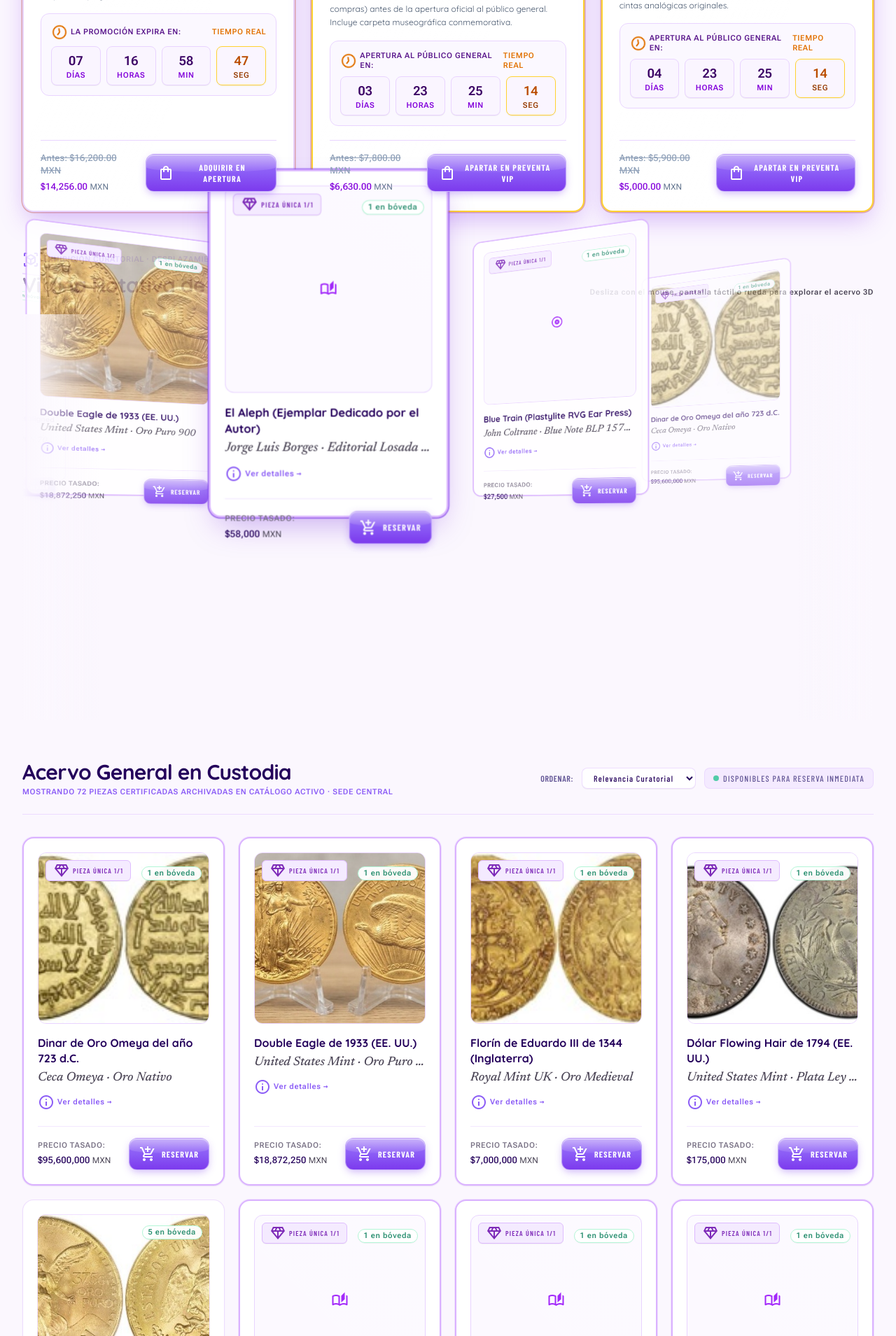
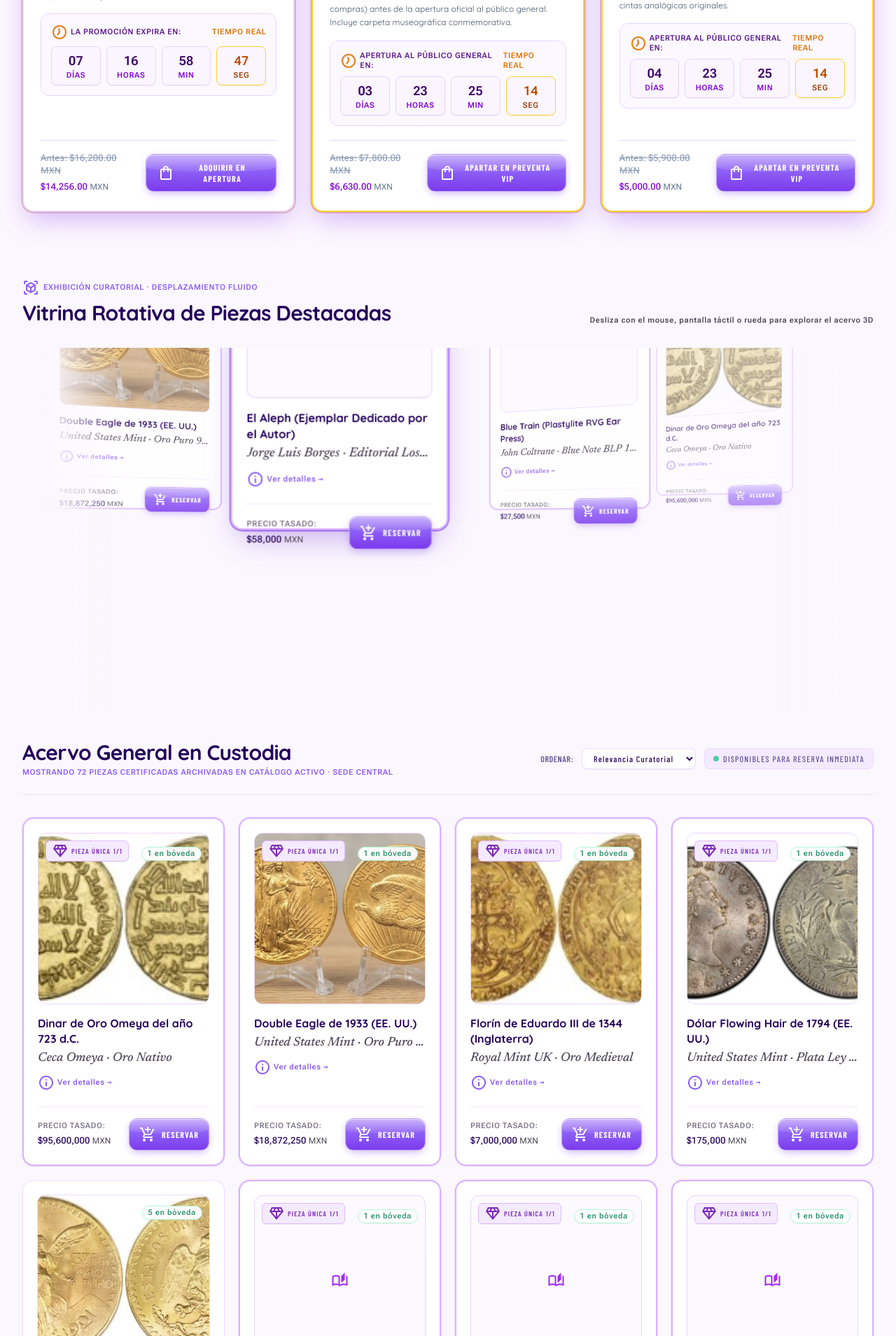
Before and after one commit to QuijadaEvelyn/Sistema-de-gesti-n-de-tienda-e-inventario, a Laravel app: page / in a window 1280 px wide. Shown: the part 1185-3094 px from the top of the page at 70% size. Run offline with Laravel 12, Linux system fonts and the light colour scheme; the visitor is signed in with stand-in values (Sample User, id 1); data comes from the database, SQL or seed files in the repository; data that the repository does not hold is empty; style sheets or scripts are compiled from the project's sources.

Commit message:
Corregir encimado de carrusel 3D, corte de insignias y circularidad de discos

```diff
--- a/resources/css/app.css
+++ b/resources/css/app.css
@@ -736,15 +736,14 @@
 .coverflow-stage {
     position: relative;
     width: 100%;
-    min-height: 560px;
-    height: 580px;
-    padding-top: 2.5rem;
-    padding-bottom: 2.5rem;
+    min-height: 460px;
+    height: 520px;
+    padding-top: 1rem;
+    padding-bottom: 1rem;
     display: flex;
     align-items: center;
     justify-content: center;
-    overflow-x: clip;
-    overflow-y: visible;
+    overflow: hidden;
     perspective: 1200px;
     perspective-origin: 50% 50%;
     transform-style: preserve-3d;
@@ -791,8 +790,8 @@
     top: 50%;
     left: 50%;
     transform: translate(-50%, -50%);
-    width: 330px;
-    height: 480px;
+    width: 300px;
+    height: 460px;
     transform-style: preserve-3d;
     opacity: 1; /* Visibles siempre por defecto antes y después de JS */
     overflow: visible;
@@ -801,13 +800,13 @@
 @media (max-width: 639px) {
     #vitrina-coverflow-carousel,
     .coverflow-stage {
-        min-height: 540px;
-        height: 550px;
+        min-height: 420px;
+        height: 440px;
     }
 
     .coverflow-slot-anchor {
-        width: 285px;
-        height: 460px;
+        width: 250px;
+        height: 400px;
     }
 }
 
@@ -888,7 +887,8 @@
     position: absolute;
     inset: 0;
     margin: auto;
-    border-radius: 50%;
+    border-radius: 50% !important;
+    overflow: hidden !important;
     aspect-ratio: 1 / 1;
     transform-style: preserve-3d;
     transition: transform 0.65s cubic-bezier(0.22, 1, 0.36, 1), opacity 0.55s ease;
@@ -899,7 +899,8 @@
     position: relative;
     width: 100%;
     height: 100%;
-    border-radius: 50%;
+    border-radius: 50% !important;
+    overflow: hidden !important;
     aspect-ratio: 1 / 1;
     transform-style: preserve-3d;
     transition: transform 0.18s ease-out;
@@ -910,7 +911,8 @@
     position: relative;
     width: 100%;
     height: 100%;
-    border-radius: 50%;
+    border-radius: 50% !important;
+    overflow: hidden !important;
     aspect-ratio: 1 / 1;
     transform-style: preserve-3d;
     transition: transform 0.8s cubic-bezier(0.22, 1, 0.36, 1);
@@ -927,6 +929,7 @@
     height: 100%;
     aspect-ratio: 1 / 1;
     border-radius: 50% !important;
+    overflow: hidden !important;
     clip-path: circle(50% at 50% 50%) !important;
     -webkit-clip-path: circle(50% at 50% 50%) !important;
     backface-visibility: hidden;
--- a/resources/views/components/public/product-card.blade.php
+++ b/resources/views/components/public/product-card.blade.php
@@ -121,9 +121,10 @@
             <div class="absolute top-2.5 inset-x-2.5 flex items-center justify-between gap-1.5 sm:gap-2 z-10 pointer-events-none">
                 <div>
                     @if ($esPiezaUnica)
-                        <span class="inline-flex items-center gap-1 bg-purple-100 dark:bg-purple-600 text-purple-800 dark:text-white border border-purple-300 dark:border-purple-400/60 text-[9px] sm:text-[10px] font-label-sm font-bold uppercase px-1.5 sm:px-2.5 py-0.5 rounded-md shadow-2xs dark:shadow-sm">
+                        <span class="inline-flex items-center gap-1 bg-purple-100 dark:bg-purple-600 text-purple-800 dark:text-white border border-purple-300 dark:border-purple-400/60 text-[9px] sm:text-[10px] font-label-sm font-bold uppercase px-1.5 sm:px-2 py-0.5 rounded-md shadow-2xs dark:shadow-sm">
                             <span class="material-symbols-outlined text-[11px] sm:text-[12px]">diamond</span>
-                            <span class="whitespace-nowrap">PIEZA ÚNICA 1/1</span>
+                            <span class="hidden sm:inline">PIEZA ÚNICA</span>
+                            <span>1/1</span>
                             <span class="sr-only">Pieza Única · Edición Coleccionable {{ $piezaUnica?->numero_serie }}</span>
                         </span>
                     @endif
--- a/resources/views/public/index.blade.php
+++ b/resources/views/public/index.blade.php
@@ -233,8 +233,8 @@
     @endif
 
     <!-- Vitrina Curatorial: Carrusel 3D Coverflow Interactivo Puro -->
-    <section class="mb-14 relative" aria-label="Vitrina Rotativa 3D de Piezas Destacadas">
-        <div class="flex flex-col sm:flex-row sm:items-end sm:justify-between gap-2 mb-6">
+    <section class="relative block w-full py-10 mt-8 clear-both" aria-label="Vitrina Rotativa 3D de Piezas Destacadas">
+        <div class="flex flex-col sm:flex-row sm:items-end sm:justify-between gap-2 mb-8 relative z-20">
             <div>
                 <span class="inline-flex items-center gap-1.5 text-[11px] font-label-code uppercase tracking-widest text-primary dark:text-purple-300">
                     <span class="material-symbols-outlined text-[15px]">view_in_ar</span>
@@ -250,15 +250,15 @@
         </div>
 
         <!-- Escenario 3D Coverflow Puro: Sin flechas, sin botones, sin barras, sin marco exterior -->
-        <div class="relative left-1/2 -translate-x-1/2 w-screen max-w-[1440px] px-4 sm:px-6 lg:px-8 overflow-x-clip overflow-y-visible">
+        <div class="relative w-full max-w-[1440px] mx-auto px-4 sm:px-6 lg:px-8">
             <div
                 id="vitrina-coverflow-carousel"
                 tabindex="0"
                 role="region"
                 aria-roledescription="carousel"
                 aria-label="Vitrina Rotativa 3D de Piezas Destacadas"
-                class="coverflow-stage relative w-full min-h-[560px] h-[580px] py-10 flex items-center justify-center overflow-x-clip overflow-y-visible select-none focus:outline-none"
-                style="min-height: 560px; height: 580px; perspective: 1200px; transform-style: preserve-3d;"
+                class="coverflow-stage relative w-full h-[460px] sm:h-[520px] min-h-[460px] flex items-center justify-center overflow-hidden select-none focus:outline-none"
+                style="min-height: 460px; height: 520px; perspective: 1200px; transform-style: preserve-3d;"
             >
                 <!-- Degradado sutil en los bordes izquierdo y derecho -->
                 <div class="absolute left-0 top-0 bottom-0 w-16 sm:w-28 bg-gradient-to-r from-background dark:from-[#0d0714] to-transparent z-40 pointer-events-none"></div>
@@ -302,7 +302,7 @@
                             };
                         @endphp
                     <div
-                        class="coverflow-slot-anchor absolute top-1/2 left-1/2 -translate-x-1/2 -translate-y-1/2 w-[240px] sm:w-[290px] md:w-[310px] h-[480px] sm:h-[510px] md:h-[540px]"
+                        class="coverflow-slot-anchor absolute top-1/2 left-1/2 -translate-x-1/2 -translate-y-1/2 w-[240px] sm:w-[280px] md:w-[300px] h-[400px] sm:h-[440px] md:h-[460px]"
                         style="transform-style: preserve-3d; z-index: {{ $initZIndex }};"
                         data-slide-index="{{ $initIdx }}"
                     >
@@ -489,7 +489,7 @@
 
                     <!-- Fallback 1: Vinilo (Tarjeta Central Activa) -->
                     <div
-                        class="coverflow-slot-anchor absolute top-1/2 left-1/2 -translate-x-1/2 -translate-y-1/2 w-[240px] sm:w-[290px] md:w-[310px] h-[480px] sm:h-[510px] md:h-[540px]"
+                        class="coverflow-slot-anchor absolute top-1/2 left-1/2 -translate-x-1/2 -translate-y-1/2 w-[240px] sm:w-[280px] md:w-[300px] h-[400px] sm:h-[440px] md:h-[460px]"
                         style="transform-style: preserve-3d; z-index: 30;"
                         data-slide-index="0"
                     >
@@ -507,9 +507,10 @@
                                         <div onclick="abrirModalDetalleProducto(this)" class="w-full aspect-square rounded-xl bg-surface-container-low dark:bg-[#140d20] border border-purple-200/60 dark:border-purple-500/30 flex items-center justify-center relative overflow-hidden mb-2.5 sm:mb-4 cursor-pointer group-hover:shadow-inner">
                                             <div class="absolute inset-0 bg-gradient-to-tr from-transparent via-white/10 to-white/20 dark:via-white/5 dark:to-white/10 pointer-events-none rounded-xl z-20"></div>
                                             <div class="absolute top-2.5 inset-x-2.5 flex items-center justify-between gap-1.5 z-10 pointer-events-none">
-                                                <span class="inline-flex items-center gap-1 bg-purple-100 dark:bg-purple-600 text-purple-800 dark:text-white border border-purple-300 dark:border-purple-400/60 text-[9px] sm:text-[10px] font-label-sm font-bold uppercase px-2 sm:px-2.5 py-0.5 rounded-md shadow-2xs dark:shadow-sm">
+                                                <span class="inline-flex items-center gap-1 bg-purple-100 dark:bg-purple-600 text-purple-800 dark:text-white border border-purple-300 dark:border-purple-400/60 text-[9px] sm:text-[10px] font-label-sm font-bold uppercase px-1.5 sm:px-2 py-0.5 rounded-md shadow-2xs dark:shadow-sm">
                                                     <span class="material-symbols-outlined text-[11px] sm:text-[12px]">diamond</span>
-                                                    <span>PIEZA ÚNICA 1/1</span>
+                                                    <span class="hidden sm:inline">PIEZA ÚNICA</span>
+                                                    <span>1/1</span>
                                                 </span>
                                                 <span class="inline-flex items-center bg-white/95 dark:bg-[#1b132a]/95 text-emerald-700 dark:text-emerald-300 border border-emerald-200 dark:border-emerald-500/30 text-[9px] sm:text-[10px] font-label-code font-semibold px-2 py-0.5 rounded-full shadow-2xs">1 en bóveda</span>
                                             </div>
@@ -541,7 +542,7 @@
 
                     <!-- Fallback 2: Libro (Lateral Derecha) -->
                     <div
-                        class="coverflow-slot-anchor absolute top-1/2 left-1/2 -translate-x-1/2 -translate-y-1/2 w-[240px] sm:w-[290px] md:w-[310px] h-[480px] sm:h-[510px] md:h-[540px]"
+                        class="coverflow-slot-anchor absolute top-1/2 left-1/2 -translate-x-1/2 -translate-y-1/2 w-[240px] sm:w-[280px] md:w-[300px] h-[400px] sm:h-[440px] md:h-[460px]"
                         style="transform-style: preserve-3d; z-index: 20;"
                         data-slide-index="1"
                     >
@@ -559,9 +560,10 @@
                                         <div onclick="abrirModalDetalleProducto(this)" class="w-full aspect-square rounded-xl bg-surface-container-low dark:bg-[#140d20] border border-purple-200/60 dark:border-purple-500/30 flex items-center justify-center relative overflow-hidden mb-2.5 sm:mb-4 cursor-pointer group-hover:shadow-inner">
                                             <div class="absolute inset-0 bg-gradient-to-tr from-transparent via-white/10 to-white/20 dark:via-white/5 dark:to-white/10 pointer-events-none rounded-xl z-20"></div>
                                             <div class="absolute top-2.5 inset-x-2.5 flex items-center justify-between gap-1.5 z-10 pointer-events-none">
-                                                <span class="inline-flex items-center gap-1 bg-purple-100 dark:bg-purple-600 text-purple-800 dark:text-white border border-purple-300 dark:border-purple-400/60 text-[9px] sm:text-[10px] font-label-sm font-bold uppercase px-2 sm:px-2.5 py-0.5 rounded-md shadow-2xs dark:shadow-sm">
+                                                <span class="inline-flex items-center gap-1 bg-purple-100 dark:bg-purple-600 text-purple-800 dark:text-white border border-purple-300 dark:border-purple-400/60 text-[9px] sm:text-[10px] font-label-sm font-bold uppercase px-1.5 sm:px-2 py-0.5 rounded-md shadow-2xs dark:shadow-sm">
                                                     <span class="material-symbols-outlined text-[11px] sm:text-[12px]">diamond</span>
-                                                    <span>PIEZA ÚNICA 1/1</span>
+                                                    <span class="hidden sm:inline">PIEZA ÚNICA</span>
+                                                    <span>1/1</span>
                                                 </span>
                                                 <span class="inline-flex items-center bg-white/95 dark:bg-[#1b132a]/95 text-emerald-700 dark:text-emerald-300 border border-emerald-200 dark:border-emerald-500/30 text-[9px] sm:text-[10px] font-label-code font-semibold px-2 py-0.5 rounded-full shadow-2xs">1 en bóveda</span>
                                             </div>
@@ -593,7 +595,7 @@
 
                     <!-- Fallback 3: Memorabilia 1 (Segunda Derecha) -->
                     <div
-                        class="coverflow-slot-anchor absolute top-1/2 left-1/2 -translate-x-1/2 -translate-y-1/2 w-[240px] sm:w-[290px] md:w-[310px] h-[480px] sm:h-[510px] md:h-[540px]"
+                        class="coverflow-slot-anchor absolute top-1/2 left-1/2 -translate-x-1/2 -translate-y-1/2 w-[240px] sm:w-[280px] md:w-[300px] h-[400px] sm:h-[440px] md:h-[460px]"
                         style="transform-style: preserve-3d; z-index: 10;"
                         data-slide-index="2"
                     >
@@ -611,9 +613,10 @@
                                         <div onclick="abrirModalDetalleProducto(this)" class="w-full aspect-square rounded-xl bg-surface-container-low dark:bg-[#140d20] border border-purple-200/60 dark:border-purple-500/30 flex items-center justify-center relative overflow-hidden mb-2.5 sm:mb-4 cursor-pointer group-hover:shadow-inner">
                                             <div class="absolute inset-0 bg-gradient-to-tr from-transparent via-white/10 to-white/20 dark:via-white/5 dark:to-white/10 pointer-events-none rounded-xl z-20"></div>
                                             <div class="absolute top-2.5 inset-x-2.5 flex items-center justify-between gap-1.5 z-10 pointer-events-none">
-                                                <span class="inline-flex items-center gap-1 bg-purple-100 dark:bg-purple-600 text-purple-800 dark:text-white border border-purple-300 dark:border-purple-400/60 text-[9px] sm:text-[10px] font-label-sm font-bold uppercase px-2 sm:px-2.5 py-0.5 rounded-md shadow-2xs dark:shadow-sm">
+                                                <span class="inline-flex items-center gap-1 bg-purple-100 dark:bg-purple-600 text-purple-800 dark:text-white border border-purple-300 dark:border-purple-400/60 text-[9px] sm:text-[10px] font-label-sm font-bold uppercase px-1.5 sm:px-2 py-0.5 rounded-md shadow-2xs dark:shadow-sm">
                                                     <span class="material-symbols-outlined text-[11px] sm:text-[12px]">diamond</span>
-                                                    <span>PIEZA ÚNICA 1/1</span>
+                                                    <span class="hidden sm:inline">PIEZA ÚNICA</span>
+                                                    <span>1/1</span>
                                                 </span>
                                                 <span class="inline-flex items-center bg-white/95 dark:bg-[#1b132a]/95 text-emerald-700 dark:text-emerald-300 border border-emerald-200 dark:border-emerald-500/30 text-[9px] sm:text-[10px] font-label-code font-semibold px-2 py-0.5 rounded-full shadow-2xs">1 en bóveda</span>
                                             </div>
@@ -645,7 +648,7 @@
 
                     <!-- Fallback 4: Disco 2 (Posterior Oculto) -->
                     <div
-                        class="coverflow-slot-anchor absolute top-1/2 left-1/2 -translate-x-1/2 -translate-y-1/2 w-[240px] sm:w-[290px] md:w-[310px] h-[480px] sm:h-[510px] md:h-[540px]"
+                        class="coverflow-slot-anchor absolute top-1/2 left-1/2 -translate-x-1/2 -translate-y-1/2 w-[240px] sm:w-[280px] md:w-[300px] h-[400px] sm:h-[440px] md:h-[460px]"
                         style="transform-style: preserve-3d; z-index: 1;"
                         data-slide-index="3"
                     >
@@ -663,9 +666,10 @@
                                         <div onclick="abrirModalDetalleProducto(this)" class="w-full aspect-square rounded-xl bg-surface-container-low dark:bg-[#140d20] border border-purple-200/60 dark:border-purple-500/30 flex items-center justify-center relative overflow-hidden mb-2.5 sm:mb-4 cursor-pointer group-hover:shadow-inner">
                                             <div class="absolute inset-0 bg-gradient-to-tr from-transparent via-white/10 to-white/20 dark:via-white/5 dark:to-white/10 pointer-events-none rounded-xl z-20"></div>
                                             <div class="absolute top-2.5 inset-x-2.5 flex items-center justify-between gap-1.5 z-10 pointer-events-none">
-                                                <span class="inline-flex items-center gap-1 bg-purple-100 dark:bg-purple-600 text-purple-800 dark:text-white border border-purple-300 dark:border-purple-400/60 text-[9px] sm:text-[10px] font-label-sm font-bold uppercase px-2 sm:px-2.5 py-0.5 rounded-md shadow-2xs dark:shadow-sm">
+                                                <span class="inline-flex items-center gap-1 bg-purple-100 dark:bg-purple-600 text-purple-800 dark:text-white border border-purple-300 dark:border-purple-400/60 text-[9px] sm:text-[10px] font-label-sm font-bold uppercase px-1.5 sm:px-2 py-0.5 rounded-md shadow-2xs dark:shadow-sm">
                                                     <span class="material-symbols-outlined text-[11px] sm:text-[12px]">diamond</span>
-                                                    <span>PIEZA ÚNICA 1/1</span>
+                                                    <span class="hidden sm:inline">PIEZA ÚNICA</span>
+                                                    <span>1/1</span>
                                                 </span>
                                                 <span class="inline-flex items-center bg-white/95 dark:bg-[#1b132a]/95 text-emerald-700 dark:text-emerald-300 border border-emerald-200 dark:border-emerald-500/30 text-[9px] sm:text-[10px] font-label-code font-semibold px-2 py-0.5 rounded-full shadow-2xs">1 en bóveda</span>
                                             </div>
@@ -697,7 +701,7 @@
 
                     <!-- Fallback 5: Libro 2 (Segunda Izquierda) -->
                     <div
-                        class="coverflow-slot-anchor absolute top-1/2 left-1/2 -translate-x-1/2 -translate-y-1/2 w-[240px] sm:w-[290px] md:w-[310px] h-[480px] sm:h-[510px] md:h-[540px]"
+                        class="coverflow-slot-anchor absolute top-1/2 left-1/2 -translate-x-1/2 -translate-y-1/2 w-[240px] sm:w-[280px] md:w-[300px] h-[400px] sm:h-[440px] md:h-[460px]"
                         style="transform-style: preserve-3d; z-index: 10;"
                         data-slide-index="4"
                     >
@@ -715,9 +719,10 @@
                                         <div onclick="abrirModalDetalleProducto(this)" class="w-full aspect-square rounded-xl bg-surface-container-low dark:bg-[#140d20] border border-purple-200/60 dark:border-purple-500/30 flex items-center justify-center relative overflow-hidden mb-2.5 sm:mb-4 cursor-pointer group-hover:shadow-inner">
                                             <div class="absolute inset-0 bg-gradient-to-tr from-transparent via-white/10 to-white/20 dark:via-white/5 dark:to-white/10 pointer-events-none rounded-xl z-20"></div>
                                             <div class="absolute top-2.5 inset-x-2.5 flex items-center justify-between gap-1.5 z-10 pointer-events-none">
-                                                <span class="inline-flex items-center gap-1 bg-purple-100 dark:bg-purple-600 text-purple-800 dark:text-white border border-purple-300 dark:border-purple-400/60 text-[9px] sm:text-[10px] font-label-sm font-bold uppercase px-2 sm:px-2.5 py-0.5 rounded-md shadow-2xs dark:shadow-sm">
+                                                <span class="inline-flex items-center gap-1 bg-purple-100 dark:bg-purple-600 text-purple-800 dark:text-white border border-purple-300 dark:border-purple-400/60 text-[9px] sm:text-[10px] font-label-sm font-bold uppercase px-1.5 sm:px-2 py-0.5 rounded-md shadow-2xs dark:shadow-sm">
                                                     <span class="material-symbols-outlined text-[11px] sm:text-[12px]">diamond</span>
-                                                    <span>PIEZA ÚNICA 1/1</span>
+                                                    <span class="hidden sm:inline">PIEZA ÚNICA</span>
+                                                    <span>1/1</span>
                                                 </span>
                                                 <span class="inline-flex items-center bg-white/95 dark:bg-[#1b132a]/95 text-emerald-700 dark:text-emerald-300 border border-emerald-200 dark:border-emerald-500/30 text-[9px] sm:text-[10px] font-label-code font-semibold px-2 py-0.5 rounded-full shadow-2xs">1 en bóveda</span>
                                             </div>
@@ -749,7 +754,7 @@
 
                     <!-- Fallback 6: Memorabilia 2 (Inmediata Izquierda) -->
                     <div
-                        class="coverflow-slot-anchor absolute top-1/2 left-1/2 -translate-x-1/2 -translate-y-1/2 w-[240px] sm:w-[290px] md:w-[310px] h-[480px] sm:h-[510px] md:h-[540px]"
+                        class="coverflow-slot-anchor absolute top-1/2 left-1/2 -translate-x-1/2 -translate-y-1/2 w-[240px] sm:w-[280px] md:w-[300px] h-[400px] sm:h-[440px] md:h-[460px]"
                         style="transform-style: preserve-3d; z-index: 20;"
                         data-slide-index="5"
                     >
@@ -767,9 +772,10 @@
                                         <div onclick="abrirModalDetalleProducto(this)" class="w-full aspect-square rounded-xl bg-surface-container-low dark:bg-[#140d20] border border-purple-200/60 dark:border-purple-500/30 flex items-center justify-center relative overflow-hidden mb-2.5 sm:mb-4 cursor-pointer group-hover:shadow-inner">
                                             <div class="absolute inset-0 bg-gradient-to-tr from-transparent via-white/10 to-white/20 dark:via-white/5 dark:to-white/10 pointer-events-none rounded-xl z-20"></div>
                                             <div class="absolute top-2.5 inset-x-2.5 flex items-center justify-between gap-1.5 z-10 pointer-events-none">
-                                                <span class="inline-flex items-center gap-1 bg-purple-100 dark:bg-purple-600 text-purple-800 dark:text-white border border-purple-300 dark:border-purple-400/60 text-[9px] sm:text-[10px] font-label-sm font-bold uppercase px-2 sm:px-2.5 py-0.5 rounded-md shadow-2xs dark:shadow-sm">
+                                                <span class="inline-flex items-center gap-1 bg-purple-100 dark:bg-purple-600 text-purple-800 dark:text-white border border-purple-300 dark:border-purple-400/60 text-[9px] sm:text-[10px] font-label-sm font-bold uppercase px-1.5 sm:px-2 py-0.5 rounded-md shadow-2xs dark:shadow-sm">
                                                     <span class="material-symbols-outlined text-[11px] sm:text-[12px]">diamond</span>
-                                                    <span>PIEZA ÚNICA 1/1</span>
+                                                    <span class="hidden sm:inline">PIEZA ÚNICA</span>
+                                                    <span>1/1</span>
                                                 </span>
                                                 <span class="inline-flex items-center bg-white/95 dark:bg-[#1b132a]/95 text-emerald-700 dark:text-emerald-300 border border-emerald-200 dark:border-emerald-500/30 text-[9px] sm:text-[10px] font-label-code font-semibold px-2 py-0.5 rounded-full shadow-2xs">1 en bóveda</span>
                                             </div>
```
